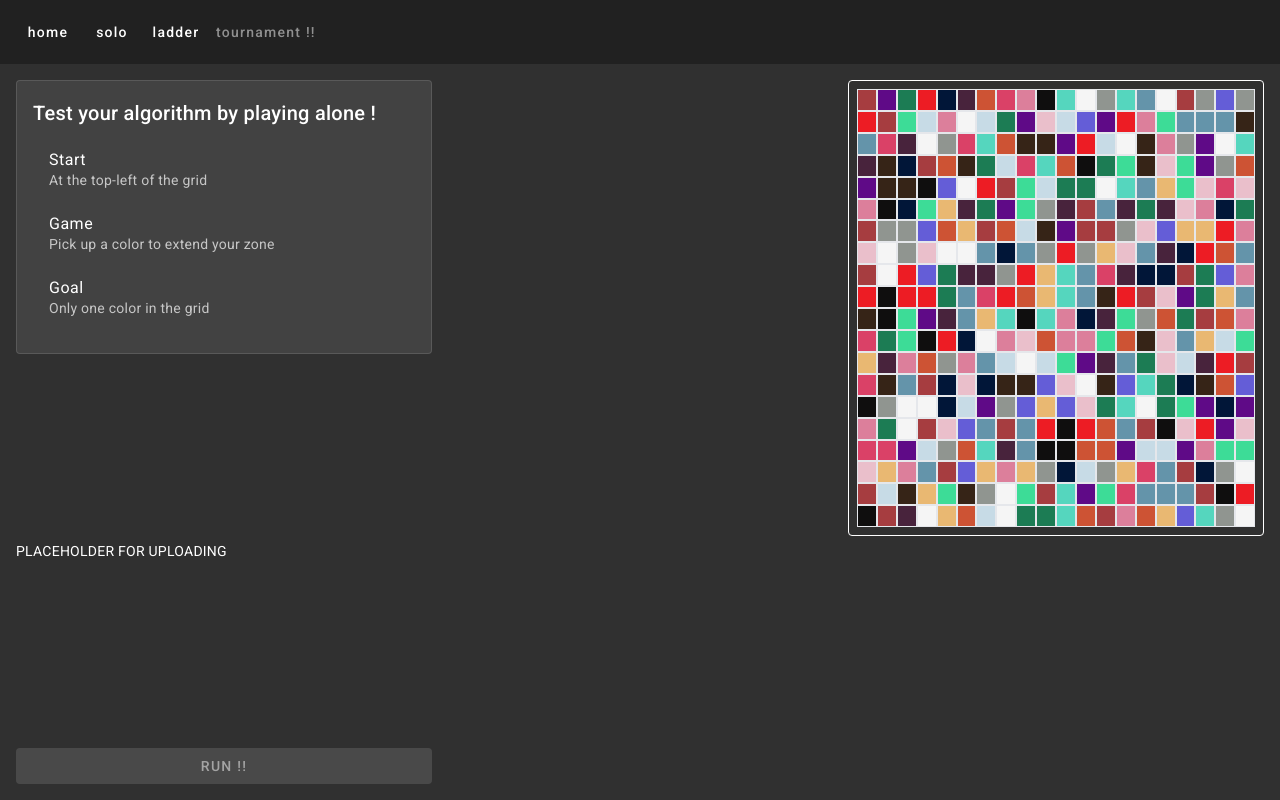
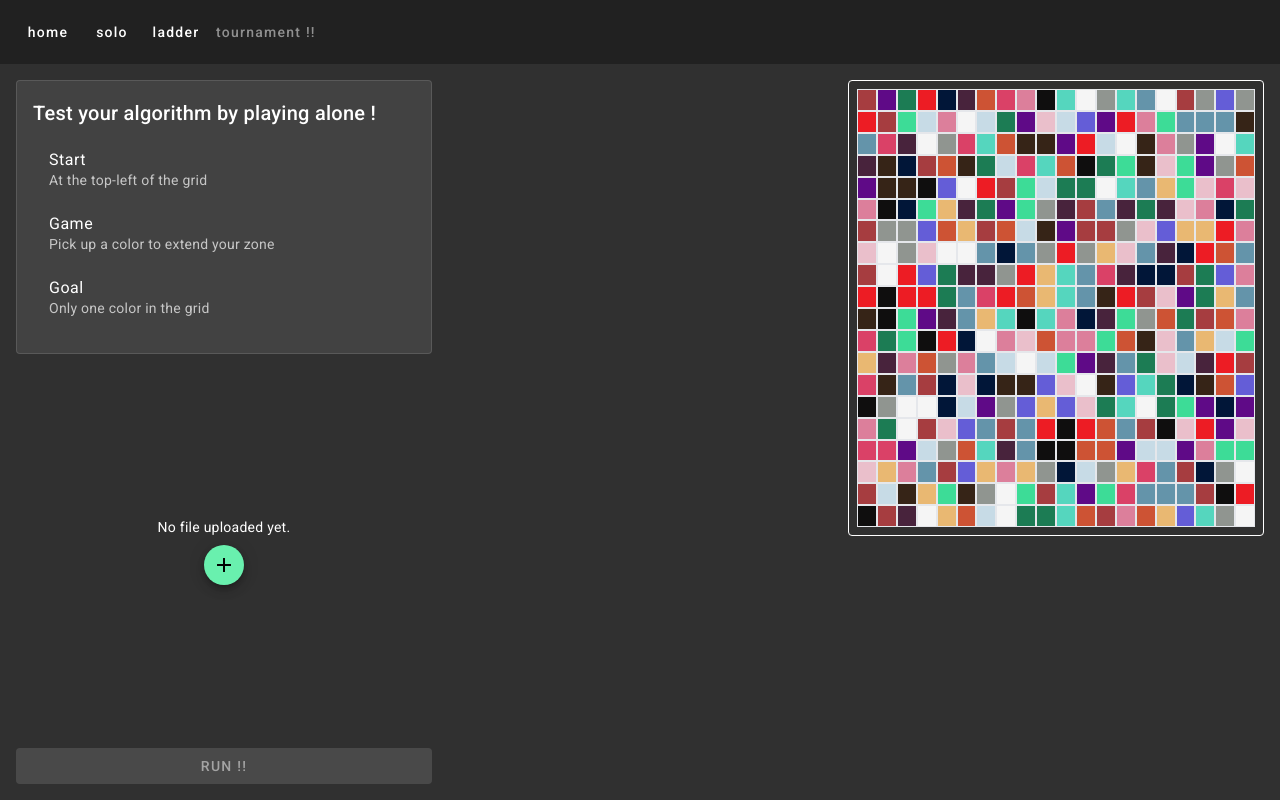
Before and after one commit to anthoxo/color-flood, an Angular app in the folder front/: page /solo in a window 1280 px wide. Built offline with nearby package versions, Linux system fonts and the light colour scheme.

Commit message:
[FRONT] Upload component

```diff
--- a/front/src/app/solo/solo.component.html
+++ b/front/src/app/solo/solo.component.html
@@ -1,8 +1,8 @@
 <div class="flex h-full w-full">
   <div class="lg:w-1/3 w-1/2 flex flex-col justify-between">
     <solo-rule></solo-rule>
-    <solo-uploader></solo-uploader>
-    <button mat-raised-button color="accent" class="w-full" [disabled]="!existFile">RUN !!</button>
+    <solo-uploader (onFileChange)="file.set($event)"></solo-uploader>
+    <button mat-raised-button color="accent" class="w-full" [disabled]="!existFile()">RUN !!</button>
   </div>
   <div class="lg:w-1/3 w-0"></div>
   <div class="lg:w-1/3 w-1/2">
--- a/front/src/app/solo/solo.component.ts
+++ b/front/src/app/solo/solo.component.ts
@@ -1,4 +1,4 @@
-import { Component, HostBinding } from '@angular/core';
+import { Component, computed, HostBinding, signal } from '@angular/core';
 import { RandomGridComponent } from '../components/random-grid/random-grid.component';
 import { MatButtonModule } from '@angular/material/button';
 import { SoloRuleComponent } from './rule/solo-rule.component';
@@ -19,5 +19,6 @@ export class SoloComponent {
   @HostBinding('class.w-full') wFull = true;
   @HostBinding('class.h-full') hFull = true;
 
-  existFile = false;
+  file = signal<File | undefined>(undefined);
+  existFile = computed(() => this.file() !== undefined);
 }
--- a/front/src/app/solo/uploader/solo-uploader.component.html
+++ b/front/src/app/solo/uploader/solo-uploader.component.html
@@ -1 +1,11 @@
-<div>PLACEHOLDER FOR UPLOADING</div>
+<input hidden (change)="onFileSelected($event.target)" #fileInput type="file" id="file">
+<div class="flex flex-col items-center gap-y-2">
+  @if (isUploaded()) {
+    <span>File selected: {{ fileName() }}</span>
+  } @else {
+    <span>No file uploaded yet.</span>
+  }
+  <button mat-mini-fab color="accent" (click)="fileInput.click()">
+    <mat-icon>add</mat-icon>
+  </button>
+</div>
--- a/front/src/app/solo/uploader/solo-uploader.component.ts
+++ b/front/src/app/solo/uploader/solo-uploader.component.ts
@@ -1,9 +1,29 @@
-import { Component } from '@angular/core';
+import { Component, computed, EventEmitter, Output, signal } from '@angular/core';
+import { MatButtonModule } from '@angular/material/button';
+import { MatIconModule } from '@angular/material/icon';
 
 @Component({
   selector: 'solo-uploader',
   templateUrl: 'solo-uploader.component.html',
   standalone: true,
-  imports: []
+  imports: [
+    MatButtonModule,
+    MatIconModule
+  ]
 })
-export class SoloUploaderComponent {}
+export class SoloUploaderComponent {
+
+  @Output() onFileChange = new EventEmitter<File>();
+
+  file = signal<File | undefined>(undefined);
+  isUploaded = computed(() => this.file() !== undefined);
+  fileName = computed(() => this.file()?.name ?? '');
+
+  onFileSelected(eventTarget: any) {
+    const file: File | undefined = eventTarget.files?.[0];
+    this.file.set(file);
+    if (file !== undefined) {
+      this.onFileChange.emit(file);
+    }
+  }
+}
```
